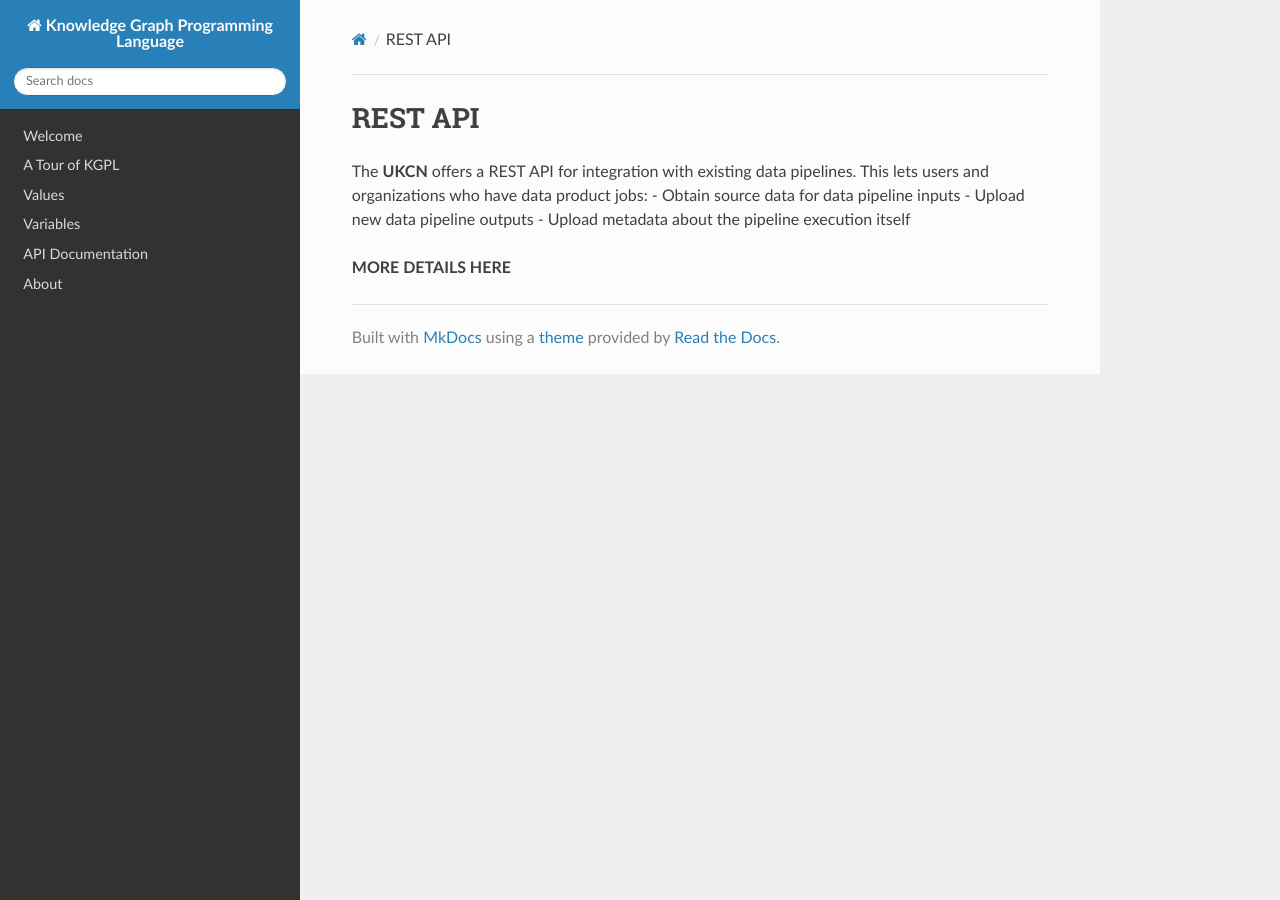
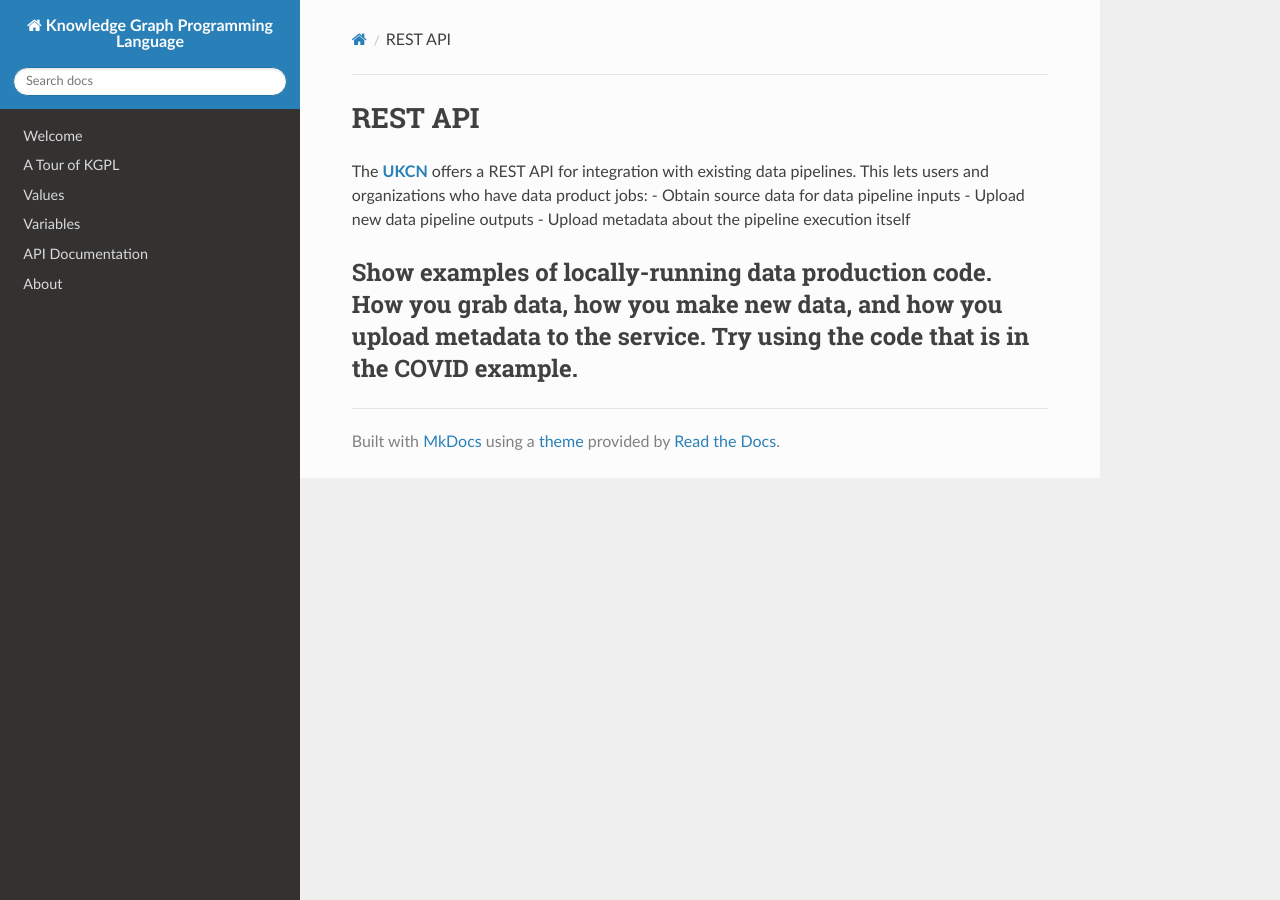
Before and after one commit to mikecafarella/KNP, an MkDocs documentation site: the page built from docs/docs/restapi.md, in a window 1280 px wide. Built offline with MkDocs 1.6.1, drawn with Linux system fonts in a browser that asks for light colours; nearby versions of some CDN libraries.

Commit message:
Update docs

```diff
--- a/docs/docs/restapi.md
+++ b/docs/docs/restapi.md
@@ -1,8 +1,8 @@
 # REST API
 
-The __UKCN__ offers a REST API for integration with existing data pipelines. This lets users and organizations who have data product jobs:
+The [__UKCN__](sharingservice.md) offers a REST API for integration with existing data pipelines. This lets users and organizations who have data product jobs:
 - Obtain source data for data pipeline inputs
 - Upload new data pipeline outputs
 - Upload metadata about the pipeline execution itself
 
-__MORE DETAILS HERE__
+## Show examples of locally-running data production code.  How you grab data, how you make new data, and how you upload metadata to the service.  Try using the code that is in the COVID example.
```
Also changed, not shown: docs/docs/tutorial.md (+2 -0 lines).
